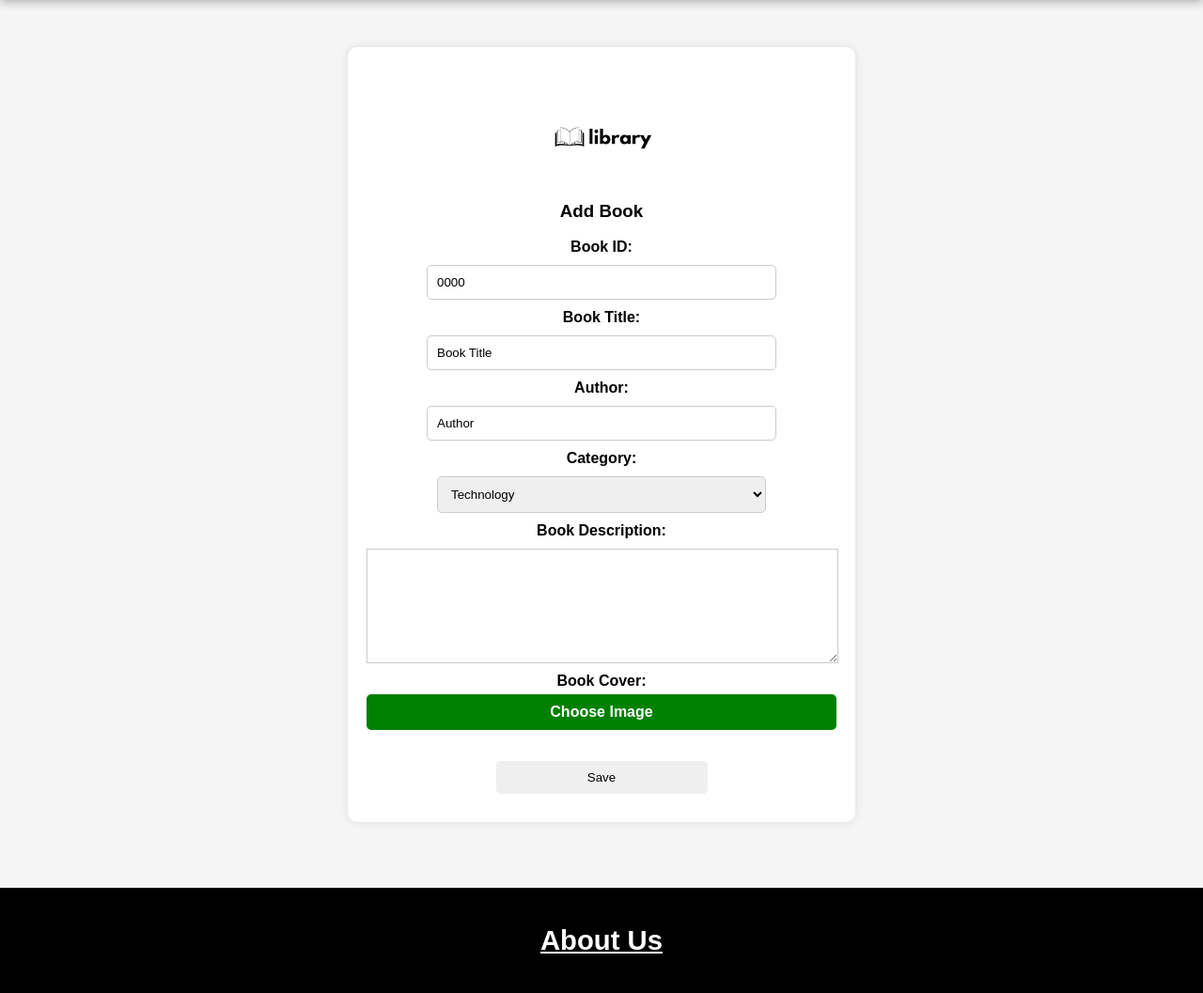
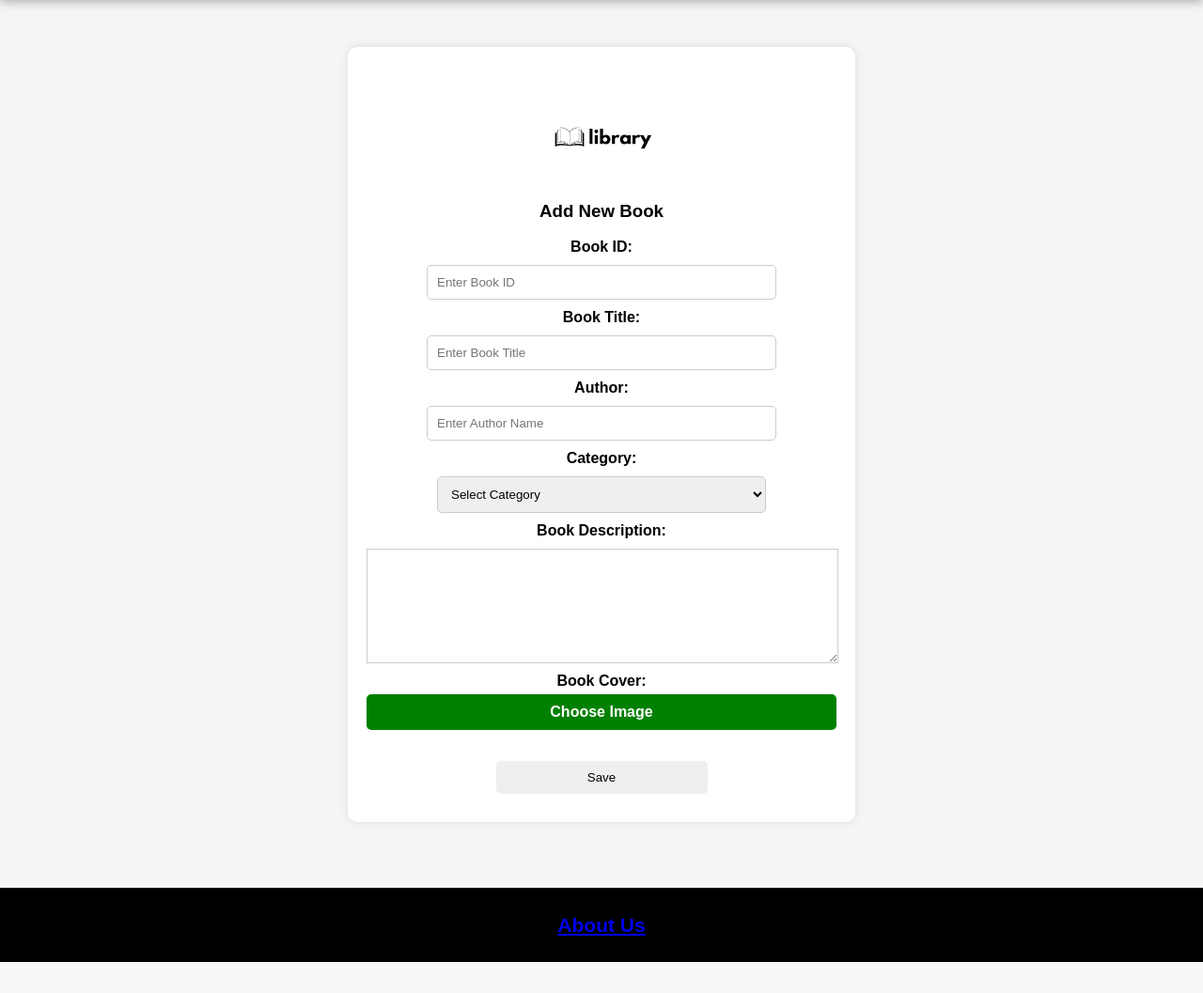
Before and after one commit to A7med-noureldin/Online-Library-website, a Django app: template templates/Add_Book.html in a window 1280 px wide. Shown: the part 40-1097 px from the top of the page at 94% size. After the commit the page ends 1064 px from the top, so only its background shows below. Run offline with Django 3.2, Linux system fonts and the light colour scheme; the template is opened without the code that fills it, so the values that code supplies are empty.

Commit message:
Update Add_Book.html
new

```diff
--- a/templates/Add_Book.html
+++ b/templates/Add_Book.html
@@ -1,54 +1,118 @@
-{% extends 'base.html' %}
-{% load static %}
+{% extends 'base.html' %} {% load static %} {% block title %}Add Book - Library
+Manager{% endblock %} {% block extra_css %}
+<link rel="stylesheet" href="{% static 'css/addbook.css' %}" />
+<style>
+  .messages {
+    margin: 10px 0;
+    padding: 10px;
+    border-radius: 5px;
+  }
+  .message.error {
+    background-color: #ffebee;
+    color: #c62828;
+    border: 1px solid #ef9a9a;
+  }
+  .message.success {
+    background-color: #e8f5e9;
+    color: #2e7d32;
+    border: 1px solid #a5d6a7;
+  }
+  #book-description {
+    min-height: 100px;
+    border: 1px solid #ccc;
+    padding: 10px;
+    margin-bottom: 10px;
+  }
+</style>
+{% endblock %} {% block content %}
+<div id="container" class="container">
+  <img
+    src="{% static 'images/Library_logo.png' %}"
+    alt="library logo"
+    class="container-libLogo"
+  />
+  <h3>Add New Book</h3>
 
-{% block title %}Add Book - Library Manager{% endblock %}
+  {% if messages %}
+  <div class="messages">
+    {% for message in messages %}
+    <div class="message {% if message.tags %}{{ message.tags }}{% endif %}">
+      {{ message }}
+    </div>
+    {% endfor %}
+  </div>
+  {% endif %}
 
-{% block extra_css %}
-<link rel="stylesheet" href="{% static 'css/addbook.css' %}">
-{% endblock %}
-
-{% block content %}
-<div id="container" class="container">
-    <img src="{% static 'images/Library_logo.png' %}" alt="library logo" class="container-libLogo">
-    <h3>Add Book</h3>
+  <form id="add-book-form" method="POST" enctype="multipart/form-data">
+    {% csrf_token %}
 
     <label for="book-id">Book ID:</label>
-    <input id="book-id" type="number" value="0000">
+    <input
+      id="book-id"
+      type="number"
+      name="book_id"
+      required
+      min="1"
+      placeholder="Enter Book ID"
+    />
 
     <label for="book-title">Book Title:</label>
-    <input id="book-title" type="text" value="Book Title">
+    <input
+      id="book-title"
+      type="text"
+      name="title"
+      required
+      placeholder="Enter Book Title"
+    />
 
     <label for="book-author">Author:</label>
-    <input id="book-author" type="text" value="Author">
+    <input
+      id="book-author"
+      type="text"
+      name="author"
+      required
+      placeholder="Enter Author Name"
+    />
 
     <label for="book-category">Category:</label>
-    <select id="book-category">
-        <option value="technology">Technology</option>
-        <option value="fiction">Fiction</option>
-        <option value="science">Science</option>
-        <option value="history">History</option>
+    <select id="book-category" name="category" required>
+      <option value="">Select Category</option>
+      <option value="technology">Technology</option>
+      <option value="fiction">Fiction</option>
+      <option value="science">Science</option>
+      <option value="history">History</option>
     </select>
 
     <label for="book-description">Book Description:</label>
-    <div id="book-description" contenteditable="true" placeholder="Enter book description here..."></div>
+    <div
+      id="book-description"
+      contenteditable="true"
+      name="description"
+      placeholder="Enter book description here..."
+    ></div>
 
     <label for="choose-image">Book Cover:</label>
     <label for="choose-image" class="green-btn-label">Choose Image</label>
-    <input id="choose-image" type="file" accept="image/*">
-    <br>
+    <input id="choose-image" type="file" accept="image/*" name="cover_image" />
+    <br />
 
     <div id="image-preview-container">
-        <img id="image-preview" src="" alt="Book Cover Preview" style="max-width: 200px; display: none;">
+      <img
+        id="image-preview"
+        src=""
+        alt="Book Cover Preview"
+        style="display: none; max-width: 200px"
+      />
     </div>
 
+    <div id="message" class="message"></div>
     <button id="save-btn" class="save-btn">Save</button>
+  </form>
 </div>
 
 <div id="footer" class="footer">
-    <a href="{% url 'about' %}" class="a"><h3>About Us</h3></a>
+  <a href="{% url 'about' %}" class="about"><h2>About Us</h2></a>
 </div>
+{% endblock %} {% block extra_js %}
+<script src="{% static 'js/book_management.js' %}"></script>
 {% endblock %}
-
-{% block extra_js %}
-<script src="{% static 'js/add_book.js' %}"></script>
-{% endblock %}
```
